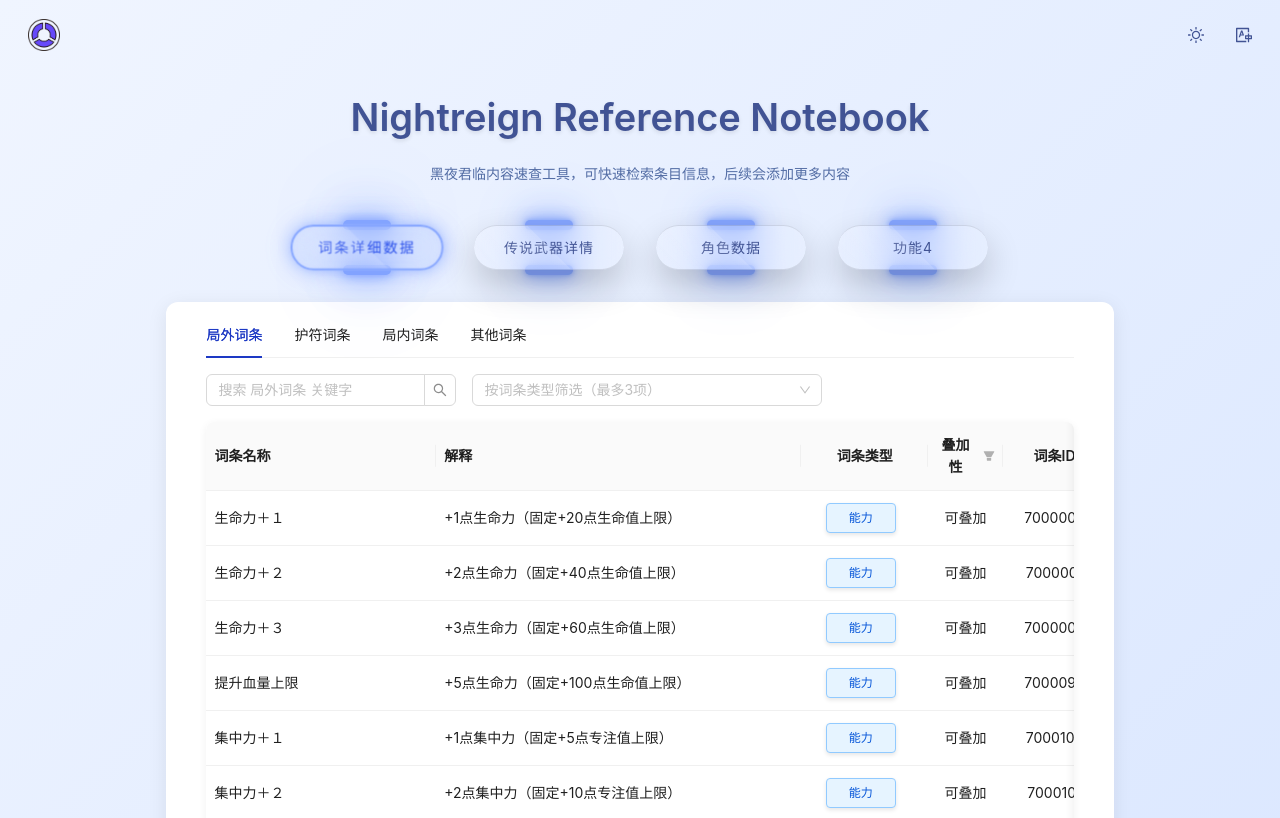
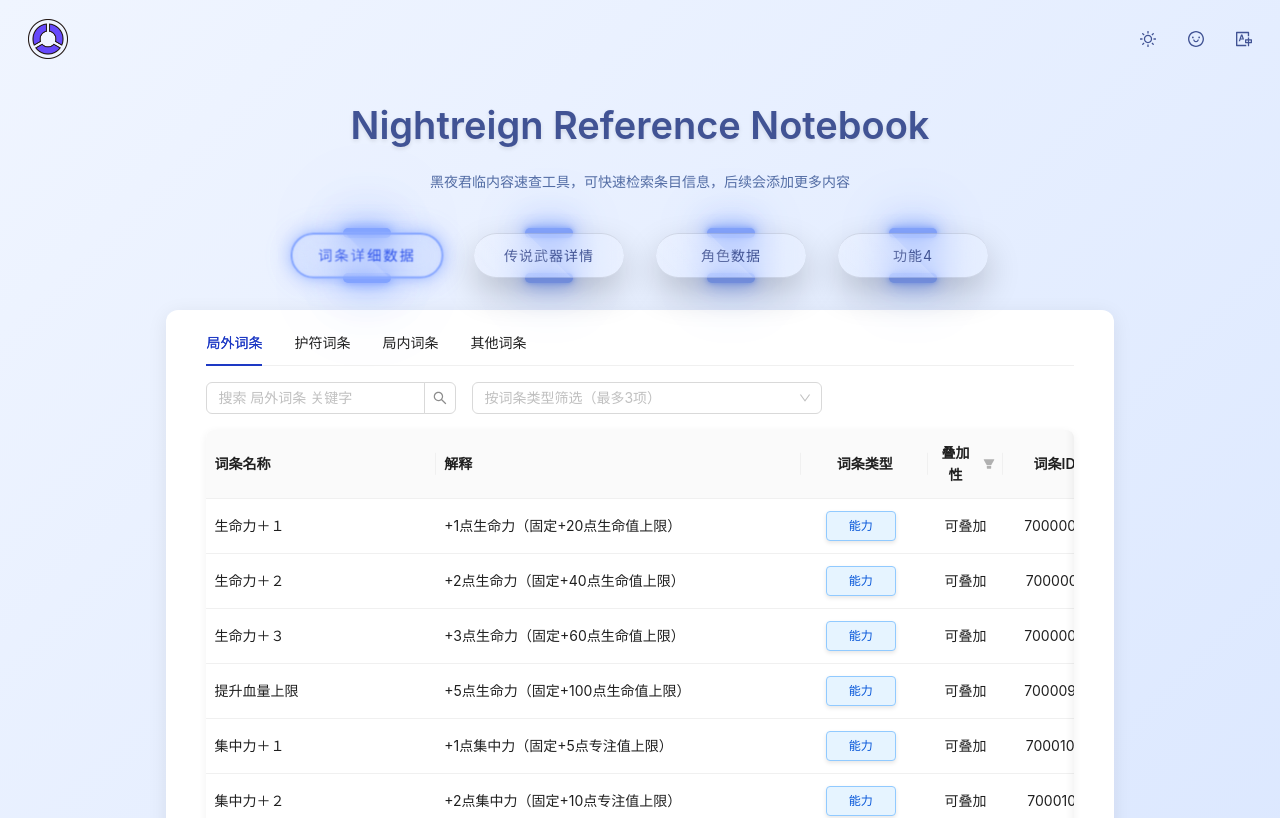
Before and after one commit to xxiixi/NightreignQuickRef, a React (Vite) app in the folder nightreign-reference-notebook/: page / in a window 1280 px wide. Shown: the top 818 px of the page. Built offline with nearby package versions, Linux system fonts and the light colour scheme.

Commit message:
添加了header tooltip提示；添加了访问量接口；

```diff
--- a/nightreign-reference-notebook/index.html
+++ b/nightreign-reference-notebook/index.html
@@ -5,6 +5,7 @@
     <link rel="icon" type="image/png" href="logo.png" />
     <meta name="viewport" content="width=device-width, initial-scale=1.0" />
     <title>黑夜君临速查手册</title>
+    <script async src="//busuanzi.ibruce.info/busuanzi/2.3/busuanzi.pure.mini.js"></script>
   </head>
   <body>
     <div id="root"></div>
--- a/nightreign-reference-notebook/src/App.tsx
+++ b/nightreign-reference-notebook/src/App.tsx
@@ -57,7 +57,7 @@
         return <EntryDetailView />;
       case '传说武器详情':
         return <LegendaryWeaponView />;
-      case '功能3':
+      case '角色数据':
         return <CharacterDataView />;
       case '功能4':
         return <OtherFunctionView functionName="功能4" />;
@@ -90,7 +90,7 @@
           onTabChange={setActiveTab}
         />
 
-        {activeTab === '功能3' ? (
+        {activeTab === '角色数据' ? (
           renderContent()
         ) : (
           <div className="content-wrapper">
--- a/nightreign-reference-notebook/src/components/Header.tsx
+++ b/nightreign-reference-notebook/src/components/Header.tsx
@@ -1,6 +1,6 @@
 import React, { useState } from 'react';
-import { Typography, Space, Button, Tooltip, Dropdown } from 'antd';
-import { MoonOutlined, SunOutlined, TranslationOutlined } from '@ant-design/icons';
+import { Typography, Space, Button, Tooltip, Dropdown, Popover } from 'antd';
+import { MoonOutlined, SunOutlined, TranslationOutlined, SmileOutlined } from '@ant-design/icons';
 import logoImage from '../assets/logo-circle.png';
 
 const { Title, Text } = Typography;
@@ -33,7 +33,7 @@
       children: '查看不同角色使用传说武器的强度面板，以及各武器的庇佑效果。'
     },
     {
-      key: '功能3',
+      key: '角色数据',
       label: '角色数据',
       children: '查看角色相关数据，包括角色属性、无敌帧长度对比、隐士出招表。'
     },
@@ -85,6 +85,7 @@
       <div className="top-bar">
         <div className="top-bar-content">
           <div className="top-bar-left">
+            <Tooltip title="功能导航" placement="right">
               <Dropdown
                 menu={menu}
                 open={logoDropdownVisible}
@@ -104,15 +105,41 @@
                   />
                 </div>
               </Dropdown>
+            </Tooltip>
           </div>
             <div className="top-bar-right">
               <Space size="middle">
+                <Tooltip title={isDarkMode ? "切换到亮色模式" : "切换到暗色模式"} placement="bottom">
                   <Button
                     type="text"
                     icon={isDarkMode ? <MoonOutlined /> : <SunOutlined />}
                     onClick={onToggleTheme}
                     className="theme-toggle-btn"
                   />
+                </Tooltip>
+                <Tooltip title="查看访问量" placement="bottom" className="theme-toggle-btn">
+                  <Popover
+                    content={
+                                            <div style={{ padding: '8px' }}>
+                        <span id="busuanzi_container_site_pv">
+                          本站总访问量<span id="busuanzi_value_site_pv"></span>次
+                        </span>
+                        <br />
+                        <span id="busuanzi_container_site_uv">
+                          本站总访客数<span id="busuanzi_value_site_uv"></span>人
+                        </span>
+                      </div>
+                    }
+                    placement="bottom"
+                    trigger="click"
+                  >
+                    <Button
+                      type="text"
+                      icon={<SmileOutlined />}
+                      className="visits-counter-btn"
+                    />
+                  </Popover>
+                </Tooltip>
               <Tooltip title="切换语言功能尚未开发" placement="bottom">
                 <Button
                   type="text"
--- a/nightreign-reference-notebook/src/components/Navigation.tsx
+++ b/nightreign-reference-notebook/src/components/Navigation.tsx
@@ -18,8 +18,8 @@
           传说武器详情
         </a>
       </div>
-      <div className={`custom-tab-button ${activeTab === '功能3' ? 'active' : ''}`}>
-        <a href="#" onClick={(e) => { e.preventDefault(); onTabChange('功能3'); }}>
+      <div className={`custom-tab-button ${activeTab === '角色数据' ? 'active' : ''}`}>
+        <a href="#" onClick={(e) => { e.preventDefault(); onTabChange('角色数据'); }}>
           角色数据
         </a>
       </div>
--- a/nightreign-reference-notebook/src/styles/characterDataView.css
+++ b/nightreign-reference-notebook/src/styles/characterDataView.css
@@ -5,7 +5,6 @@
   max-width: 100%;
 }
 
-/* 功能3页面的特殊样式 */
 .content-wrapper.card-item {
   max-width: 70%;
   margin: 0 auto 30px auto;
--- a/nightreign-reference-notebook/src/styles/components.css
+++ b/nightreign-reference-notebook/src/styles/components.css
@@ -117,8 +117,8 @@
 }
 
 .logo-container img {
-  width: 32px;
-  height: 32px;
+  width: 40px;
+  height: 40px;
   border-radius: 4px;
   object-fit: cover;
   transition: transform 0.2s ease;
@@ -133,7 +133,8 @@
   border-radius: 8px;
   box-shadow: 0 4px 12px rgba(0, 0, 0, 0.15);
   border: 1px solid rgba(0, 0, 0, 0.06);
-  min-width: 280px;
+  min-width: 100px;
+  max-width: 200px;
 }
 
 [data-theme="dark"] .logo-dropdown .ant-dropdown-menu,
```
Lines whose indentation alone changed are shown as unchanged.
